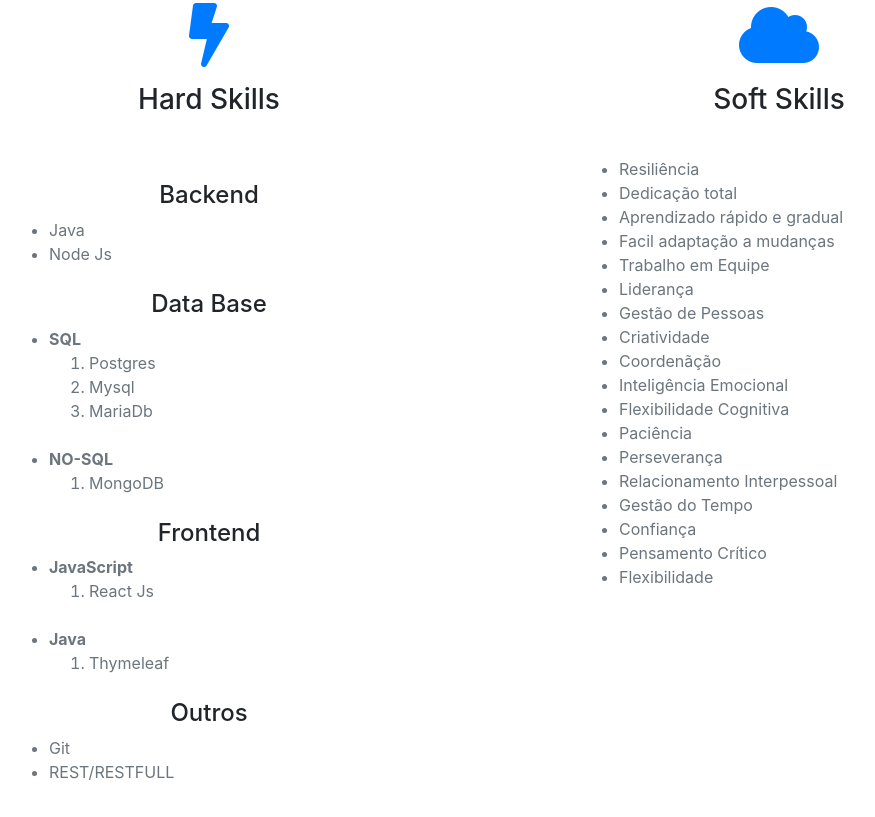
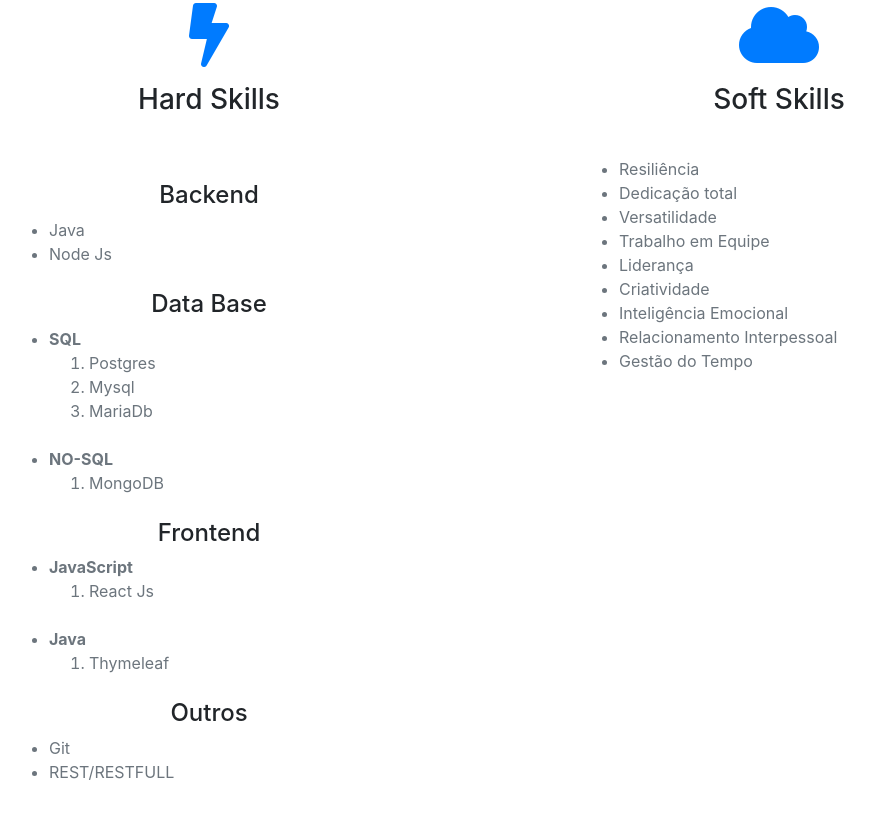
Before and after one commit to marcioflobo/marcioflobo.github.io, a website with bundled scripts: page index.html in a window 1280 px wide. Shown: the part 3410-4227 px from the top of the page, without its empty margins (146-1021 px from the left). Built offline with nearby package versions, Linux system fonts and the light colour scheme.

Commit message:
update soft skills

```diff
--- a/index.html
+++ b/index.html
@@ -323,22 +323,13 @@
             <ul class="text-left  text-muted mb-0">
               <li>Resiliência</li>
               <li>Dedicação total</li>
-              <li>Aprendizado rápido e gradual</li>
-              <li>Facil adaptação a mudanças</li>
+              <li>Versatilidade</li>
               <li>Trabalho em Equipe</li>
               <li>Liderança</li>
-              <li>Gestão de Pessoas</li>
               <li>Criatividade</li>
-              <li>Coordenãção</li>
               <li>Inteligência Emocional</li>
-              <li>Flexibilidade Cognitiva</li>
-              <li>Paciência</li>
-              <li>Perseverança</li>
               <li>Relacionamento Interpessoal</li>
               <li>Gestão do Tempo</li>
-              <li>Confiança</li>
-              <li>Pensamento Crítico</li>
-              <li>Flexibilidade</li>
             </ul>
           </div>
           <br />
```
